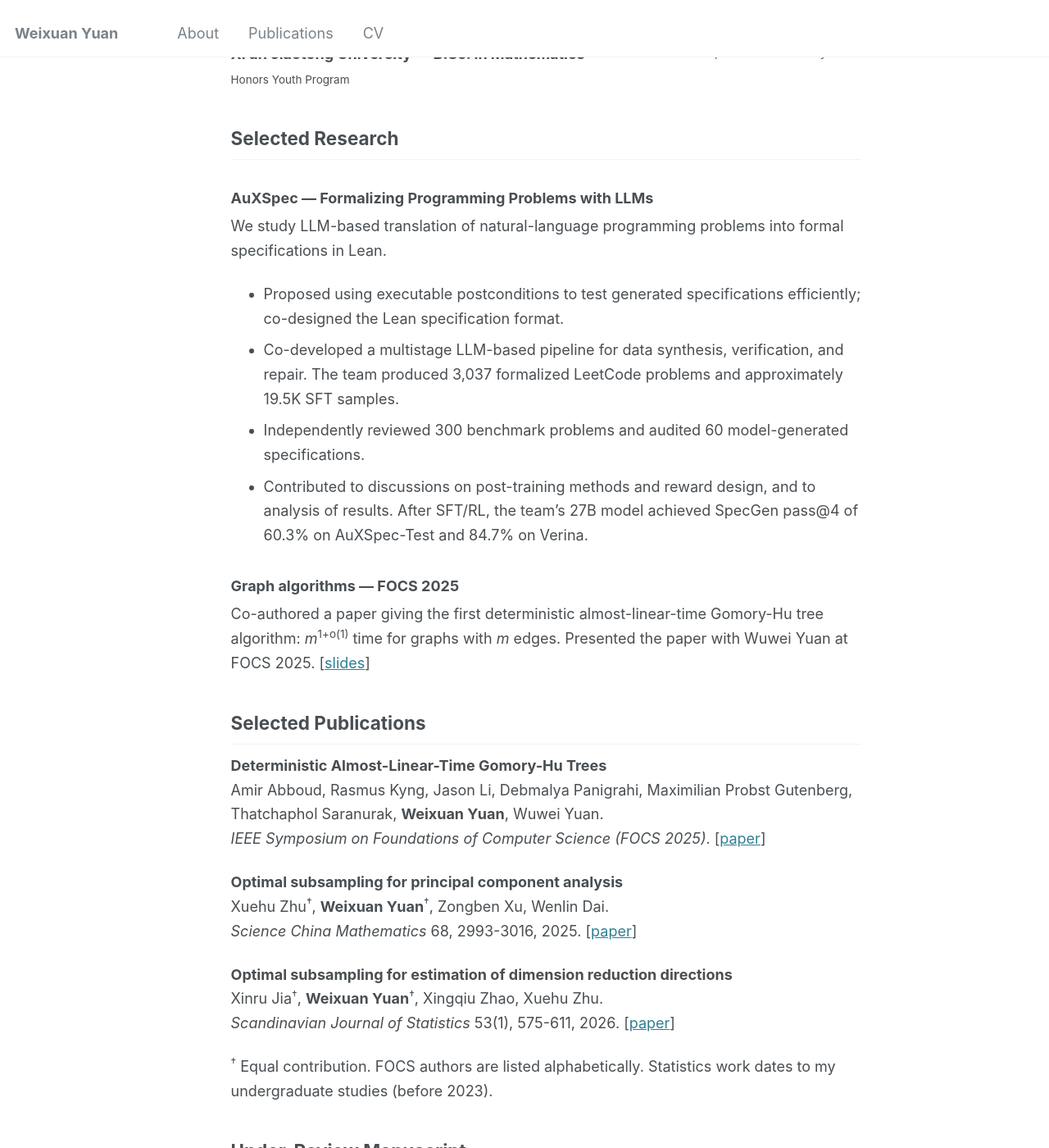
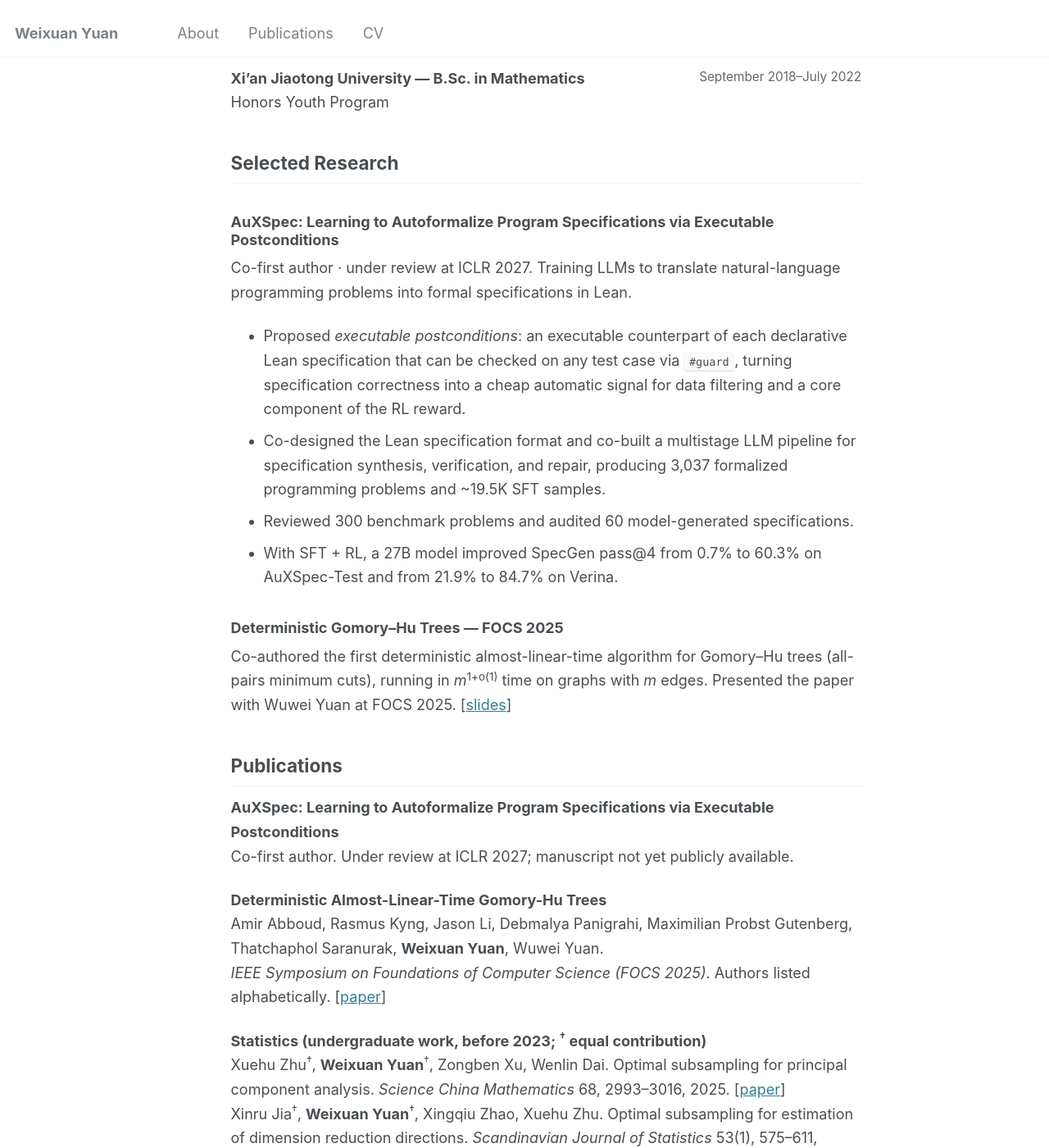
Before and after one commit to yzll0/yzll0.github.io, a Jekyll site: the page built from _pages/cv.md, in a window 1280 px wide and 1400 px high, scrolled down 685 px. Shown: the whole window at 82% size. Built offline with Jekyll 4.4.1, drawn with Linux system fonts in a browser that asks for light colours; some of the changed text lies outside the part shown.

Commit message:
Revise CV for industry research internships

```diff
--- a/_pages/cv.md
+++ b/_pages/cv.md
@@ -13,57 +13,48 @@
 
 Zürich, Switzerland · [weixuan.yuan@inf.ethz.ch](mailto:weixuan.yuan@inf.ethz.ch) · [yzll0.github.io](https://yzll0.github.io/)
 
-Research interests: LLM reasoning and post-training; AI for mathematics and theoretical computer science.
+**Research interests:** LLM post-training with verifiable feedback (formal specifications, executable checks); agent harnesses for mathematical and algorithmic research; formal verification in Lean 4.
 
-## Education & Research Positions
+**Available for internships** from January 2027 (3–6 months, location flexible).
+
+## Education
 
 **ETH Zürich — Ph.D. in Computer Science** <span class="cv-date">May 2025–Present</span>
-Advisor: Prof. Rasmus Kyng.
-
-**ETH Zürich — Research Assistant** <span class="cv-date">October 2024–April 2025</span>
-Rasmus Kyng's group.
+Advisor: Prof. Rasmus Kyng. Research Assistant in the same group, October 2024–April 2025.
 
 **ETH Zürich — M.Sc. in Data Science** <span class="cv-date">September 2022–October 2024</span>
 Willi Studer Prize (2025), awarded to the best graduate of the M.Sc. in Data Science program.
 
-**Xi'an Jiaotong University — B.Sc. in Mathematics** <span class="cv-date">September 2018–July 2022</span><br>
-<small>Honors Youth Program</small>
+**Xi'an Jiaotong University — B.Sc. in Mathematics** <span class="cv-date">September 2018–July 2022</span>
+Honors Youth Program
 
 ## Selected Research
 
-### AuXSpec — Formalizing Programming Problems with LLMs
+### AuXSpec: Learning to Autoformalize Program Specifications via Executable Postconditions
 
-We study LLM-based translation of natural-language programming problems into formal specifications in Lean.
+Co-first author · under review at ICLR 2027. Training LLMs to translate natural-language programming problems into formal specifications in Lean.
 
-- Proposed using executable postconditions to test generated specifications efficiently; co-designed the Lean specification format.
-- Co-developed a multistage LLM-based pipeline for data synthesis, verification, and repair. The team produced 3,037 formalized LeetCode problems and approximately 19.5K SFT samples.
-- Independently reviewed 300 benchmark problems and audited 60 model-generated specifications.
-- Contributed to discussions on post-training methods and reward design, and to analysis of results. After SFT/RL, the team's 27B model achieved SpecGen pass@4 of 60.3% on AuXSpec-Test and 84.7% on Verina.
+- Proposed *executable postconditions*: an executable counterpart of each declarative Lean specification that can be checked on any test case via `#guard`, turning specification correctness into a cheap automatic signal for data filtering and a core component of the RL reward.
+- Co-designed the Lean specification format and co-built a multistage LLM pipeline for specification synthesis, verification, and repair, producing 3,037 formalized programming problems and ~19.5K SFT samples.
+- Reviewed 300 benchmark problems and audited 60 model-generated specifications.
+- With SFT + RL, a 27B model improved SpecGen pass@4 from 0.7% to 60.3% on AuXSpec-Test and from 21.9% to 84.7% on Verina.
 
-### Graph algorithms — FOCS 2025
+### Deterministic Gomory–Hu Trees — FOCS 2025
 
-Co-authored a paper giving the first deterministic almost-linear-time Gomory-Hu tree algorithm: <i>m</i><sup>1+o(1)</sup> time for graphs with <i>m</i> edges. Presented the paper with Wuwei Yuan at FOCS 2025. [[slides](https://ywwywwyww.github.io/files/DeterGHTreeSlides.pdf)]
+Co-authored the first deterministic almost-linear-time algorithm for Gomory–Hu trees (all-pairs minimum cuts), running in <i>m</i><sup>1+o(1)</sup> time on graphs with <i>m</i> edges. Presented the paper with Wuwei Yuan at FOCS 2025. [[slides](https://ywwywwyww.github.io/files/DeterGHTreeSlides.pdf)]
 
-## Selected Publications
+## Publications
+
+**AuXSpec: Learning to Autoformalize Program Specifications via Executable Postconditions**
+Co-first author. Under review at ICLR 2027; manuscript not yet publicly available.
 
 **Deterministic Almost-Linear-Time Gomory-Hu Trees**
 Amir Abboud, Rasmus Kyng, Jason Li, Debmalya Panigrahi, Maximilian Probst Gutenberg, Thatchaphol Saranurak, **Weixuan Yuan**, Wuwei Yuan.
-*IEEE Symposium on Foundations of Computer Science (FOCS 2025)*. [[paper](https://arxiv.org/abs/2507.20354)]
+*IEEE Symposium on Foundations of Computer Science (FOCS 2025)*. Authors listed alphabetically. [[paper](https://arxiv.org/abs/2507.20354)]
 
-**Optimal subsampling for principal component analysis**
-Xuehu Zhu<sup>†</sup>, **Weixuan Yuan**<sup>†</sup>, Zongben Xu, Wenlin Dai.
-*Science China Mathematics* 68, 2993-3016, 2025. [[paper](https://doi.org/10.1007/s11425-023-2343-7)]
-
-**Optimal subsampling for estimation of dimension reduction directions**
-Xinru Jia<sup>†</sup>, **Weixuan Yuan**<sup>†</sup>, Xingqiu Zhao, Xuehu Zhu.
-*Scandinavian Journal of Statistics* 53(1), 575-611, 2026. [[paper](https://doi.org/10.1111/sjos.70052)]
-
-<sup>†</sup> Equal contribution. FOCS authors are listed alphabetically. Statistics work dates to my undergraduate studies (before 2023).
-
-## Under-Review Manuscript
-
-**AuXSpec: Learning to Autoformalize Program Specifications via Executable Postconditions**
-Co-first author; under review at ICLR 2027. Manuscript not yet publicly available.
+**Statistics (undergraduate work, before 2023; <sup>†</sup> equal contribution)**
+Xuehu Zhu<sup>†</sup>, **Weixuan Yuan**<sup>†</sup>, Zongben Xu, Wenlin Dai. Optimal subsampling for principal component analysis. *Science China Mathematics* 68, 2993–3016, 2025. [[paper](https://doi.org/10.1007/s11425-023-2343-7)]
+Xinru Jia<sup>†</sup>, **Weixuan Yuan**<sup>†</sup>, Xingqiu Zhao, Xuehu Zhu. Optimal subsampling for estimation of dimension reduction directions. *Scandinavian Journal of Statistics* 53(1), 575–611, 2026. [[paper](https://doi.org/10.1111/sjos.70052)]
 
 ## Technical Skills
 
```
